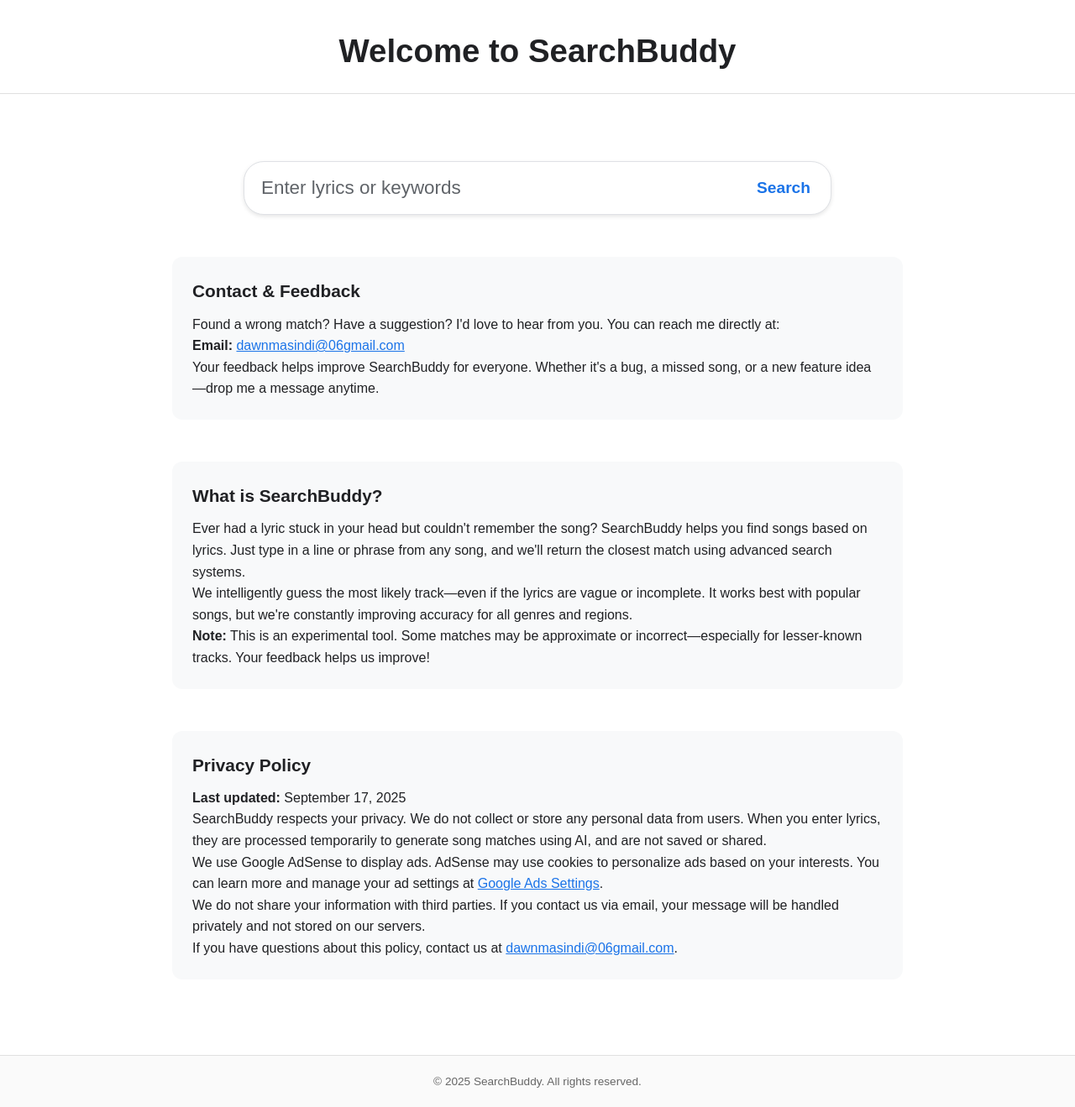
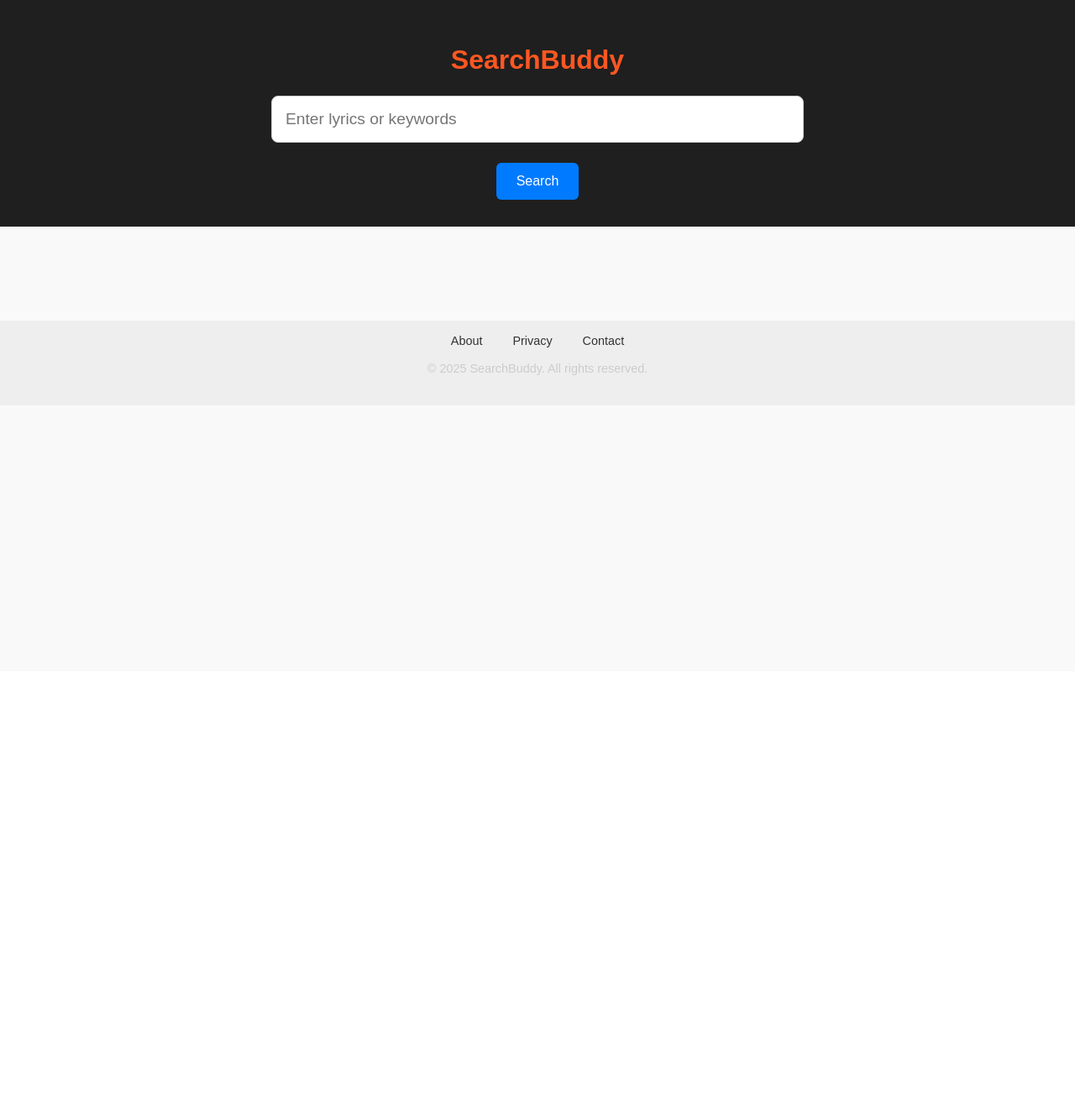
Before and after one commit to 54856132/searchbuddy-app, a Flask app: page / in a window 1280 px wide. Shown: the whole page at 84% size. After the commit the page ends 483 px from the top, so only its background shows below. Run offline with Flask 3, Linux system fonts and the light colour scheme.

Commit message:
Update.more improve

```diff
--- a/Static/style.css
+++ b/Static/style.css
@@ -1,159 +1,78 @@
-/* Reset and base styles */
-* {
-    box-sizing: border-box;
-    margin: 0;
-    padding: 0;
+
+/* Reset & Base */
+body {
+  margin: 0;
+  padding: 0;
+  font-family: 'Segoe UI', sans-serif;
+  background-color: #f9f9f9;
+  color: #333;
 }
 
-body {
-    font-family: Arial, sans-serif;
-    background-color: #ffffff;
-    color: #222;
-    line-height: 1.6;
-    text-align: center;
+/* Header with Search */
+header {
+  background-color: #1f1f1f;
+  padding: 1.5rem;
+  text-align: center;
 }
 
-/* Header */
-header {
-    padding: 30px 0 20px 0;
-    border-bottom: 1px solid #e0e0e0;
+header form {
+  margin: 0 auto;
+}
+
+input[type="text"] {
+  width: 90%;
+  max-width: 600px;
+  padding: 1rem;
+  font-size: 1rem;
+  border: none;
+  border-radius: 6px;
+  margin-bottom: 0.5rem;
+}
+
+button {
+  padding: 0.8rem 1.5rem;
+  font-size: 1rem;
+  background-color: #ff5722;
+  color: white;
+  border: none;
+  border-radius: 6px;
+  cursor: pointer;
+}
+
+/* Main Content */
+main {
+  padding: 2rem;
+  max-width: 700px;
+  margin: auto;
 }
 
 h1 {
-    font-size: 2.4rem;
-    font-weight: 600;
-    color: #202124;
+  color: #ff5722;
+  text-align: center;
+  margin-bottom: 1.5rem;
 }
 
-/* Main layout */
-main {
-    padding: 30px 15px;
-    max-width: 900px;
-    margin: 0 auto;
+p {
+  margin-bottom: 1rem;
+  line-height: 1.6;
 }
 
-/* Google-style Search Form */
-.google-style-search {
-    max-width: 700px;
-    margin: 50px auto;
-    display: flex;
-    border: 1px solid #dfe1e5;
-    border-radius: 24px;
-    box-shadow: 0 2px 5px rgba(0, 0, 0, 0.1);
-    background-color: white;
-    overflow: hidden;
-}
-
-.google-style-search input[type="text"] {
-    flex: 1;
-    border: none;
-    padding: 18px 20px;
-    font-size: 1.4rem;
-    outline: none;
-    font-weight: 400;
-    color: #202124;
-    background-color: transparent;
-}
-
-.google-style-search input[type="text"]::placeholder {
-    color: #5f6368;
-}
-
-.google-style-search button {
-    background-color: transparent;
-    border: none;
-    color: #1a73e8;
-    font-weight: 600;
-    padding: 0 24px;
-    cursor: pointer;
-    font-size: 1.2rem;
-    transition: background-color 0.2s ease;
-}
-
-.google-style-search button:hover {
-    background-color: rgba(26, 115, 232, 0.1);
-    border-radius: 0 24px 24px 0;
-}
-
-/* Result Message */
-.result-message {
-    margin: 30px auto;
-    padding: 16px;
-    background-color: #f1f3f4;
-    border: 1px solid #dfe1e5;
-    color: #3c4043;
-    font-size: 1.1rem;
-    max-width: 600px;
-    text-align: center;
-}
-
-/* Info sections */
-.info-section {
-    margin-top: 50px;
-    padding: 24px;
-    border-radius: 12px;
-    background-color: #f8f9fa;
-    text-align: left;
-    font-size: 1rem;
-    color: #202124;
-}
-
-.info-section h2 {
-    font-size: 1.3rem;
-    margin-bottom: 10px;
-    font-weight: 600;
-}
-
-.info-section a {
-    color: #1a73e8;
-    text-decoration: underline;
-    word-break: break-word;
+a {
+  color: #007bff;
+  text-decoration: none;
 }
 
 /* Footer */
 footer {
-    margin-top: 60px;
-    font-size: 0.85rem;
-    color: #666;
-    padding: 20px;
-    border-top: 1px solid #e0e0e0;
-    background-color: #fafafa;
+  background-color: #1f1f1f;
+  color: #ccc;
+  text-align: center;
+  padding: 1rem;
+  font-size: 0.9rem;
 }
 
-/* Mobile styles */
-@media (max-width: 600px) {
-    h1 {
-        font-size: 2rem;
-    }
-
-    .google-style-search {
-        flex-direction: column;
-        max-width: 95%;
-    }
-
-    .google-style-search input[type="text"],
-    .google-style-search button {
-        width: 100%;
-        padding: 16px;
-        font-size: 1.2rem;
-    }
-
-    .google-style-search button {
-        border-radius: 0 0 24px 24px;
-        margin-top: 6px;
-    }
-
-    .info-section {
-        font-size: 0.9rem;
-        padding: 16px;
-    }
-
-    .info-section h2 {
-        font-size: 1.1rem;
-    }
-
-    footer {
-        font-size: 0.75rem;
-        padding: 16px;
-    }
+footer a {
+  color: #ff5722;
+  margin: 0 1rem;
+  text-decoration: none;
 }
--- a/app.py
+++ b/app.py
@@ -42,8 +42,6 @@ def get_song_match_from_gemini(lyrics):
 def home():
     if request.method == "POST":
         user_lyrics = request.form.get("lyrics")
-        loading = True
-
         match = get_song_match_from_gemini(user_lyrics.lower())
 
         if match:
@@ -55,6 +53,18 @@ def home():
 
     return render_template("index.html", loading=False)
 
+@app.route("/about")
+def about():
+    return render_template("about.html")
+
+@app.route("/contact")
+def contact():
+    return render_template("contact.html")
+
+@app.route("/privacy")
+def privacy():
+    return render_template("privacy.html")
+
 if __name__ == '__main__':
     port = int(os.environ.get("PORT", 5000))  # Render sets this automatically
     app.run(debug=True, host="0.0.0.0", port=port)
--- a/templates/index.html
+++ b/templates/index.html
@@ -5,26 +5,65 @@
   <meta charset="UTF-8">
   <title>SearchBuddy</title>
   <meta name="viewport" content="width=device-width, initial-scale=1.0">
-    <!-- Link to external CSS -->
   <link rel="stylesheet" href="{{ url_for('static', filename='style.css') }}">
+  <style>
+    body {
+      font-family: sans-serif;
+      margin: 0;
+      background: #f9f9f9;
+      color: #333;
+      text-align: center;
+    }
+    header {
+      padding: 2rem 1rem;
+    }
+    input[type="text"] {
+      width: 90%;
+      max-width: 600px;
+      padding: 1rem;
+      font-size: 1.2rem;
+      border: 1px solid #ccc;
+      border-radius: 8px;
+    }
+    button {
+      margin-top: 1rem;
+      padding: 0.8rem 1.5rem;
+      font-size: 1rem;
+      border: none;
+      background-color: #007bff;
+      color: white;
+      border-radius: 6px;
+      cursor: pointer;
+    }
+    .result-message {
+      margin-top: 2rem;
+      font-style: italic;
+    }
+    footer {
+      margin-top: 3rem;
+      padding: 1rem;
+      background: #eee;
+      font-size: 0.9rem;
+    }
+    footer a {
+      margin: 0 1rem;
+      text-decoration: none;
+      color: #333;
+    }
+  </style>
 </head>
 <body>
 
-    <!-- Header -->
   <header>
-        <h1>Welcome to SearchBuddy</h1>
+    <h1>SearchBuddy</h1>
+    <form action="/" method="POST">
+      <input type="text" name="lyrics" placeholder="Enter lyrics or keywords" required>
+      <br>
+      <button type="submit">Search</button>
+    </form>
   </header>
 
-    <!-- Main content -->
   <main>
-
-        <!-- Google-style search form -->
-        <form class="google-style-search" action="/" method="POST">
-            <input type="text" name="lyrics" placeholder="Enter lyrics or keywords" required>
-            <button type="submit">Search</button>
-        </form>
-
-        <!-- Result message -->
     {% if loading %}
       <div class="result-message">
         <em>Loading... please wait while we find the best match.</em>
@@ -34,58 +73,12 @@
         {{ message }}
       </div>
     {% endif %}
-
-        <!-- Contact Section -->
-        <section class="info-section">
-            <h2>Contact & Feedback</h2>
-            <p>
-                Found a wrong match? Have a suggestion? I'd love to hear from you.
-                You can reach me directly at:
-            </p>
-            <p><strong>Email:</strong> <a href="mailto:dawnmasindi@06gmail.com">dawnmasindi@06gmail.com</a></p>
-            <p>
-                Your feedback helps improve SearchBuddy for everyone. Whether it's a bug, a missed song, or a new feature idea—drop me a message anytime.
-            </p>
-        </section>
-
-        <!-- Intro Section -->
-        <section class="info-section">
-            <h2>What is SearchBuddy?</h2>
-            <p>
-                Ever had a lyric stuck in your head but couldn't remember the song? SearchBuddy helps you find songs based on lyrics.
-                Just type in a line or phrase from any song, and we'll return the closest match using advanced search systems.
-            </p>
-            <p>
-                We intelligently guess the most likely track—even if the lyrics are vague or incomplete.
-                It works best with popular songs, but we're constantly improving accuracy for all genres and regions.
-            </p>
-            <p><strong>Note:</strong> This is an experimental tool. Some matches may be approximate or incorrect—especially for lesser-known tracks. Your feedback helps us improve!</p>
-        </section>
-
-        <!-- Privacy Policy Section -->
-        <section class="info-section">
-            <h2>Privacy Policy</h2>
-            <p><strong>Last updated:</strong> September 17, 2025</p>
-            <p>
-                SearchBuddy respects your privacy. We do not collect or store any personal data from users. When you enter lyrics, they are processed temporarily to generate song matches using AI, and are not saved or shared.
-            </p>
-            <p>
-                We use Google AdSense to display ads. AdSense may use cookies to personalize ads based on your interests. You can learn more and manage your ad settings at
-                <a href="https://www.google.com/settings/ads" target="_blank">Google Ads Settings</a>.
-            </p>
-            <p>
-                We do not share your information with third parties. If you contact us via email, your message will be handled privately and not stored on our servers.
-            </p>
-            <p>
-                If you have questions about this policy, contact us at
-                <a href="mailto:dawnmasindi@06gmail.com">dawnmasindi@06gmail.com</a>.
-            </p>
-        </section>
-
   </main>
 
-    <!-- Footer -->
   <footer>
+    <a href="/about">About</a>
+    <a href="/privacy">Privacy</a>
+    <a href="/contact">Contact</a>
     <p>&copy; 2025 SearchBuddy. All rights reserved.</p>
   </footer>
 
```
Also changed, not shown: templates/about.html (added, +31 -0 lines), templates/contact.html (added, +31 -0 lines), templates/privacy.html (added, +33 -0 lines). Lines whose indentation alone changed are shown as unchanged.
